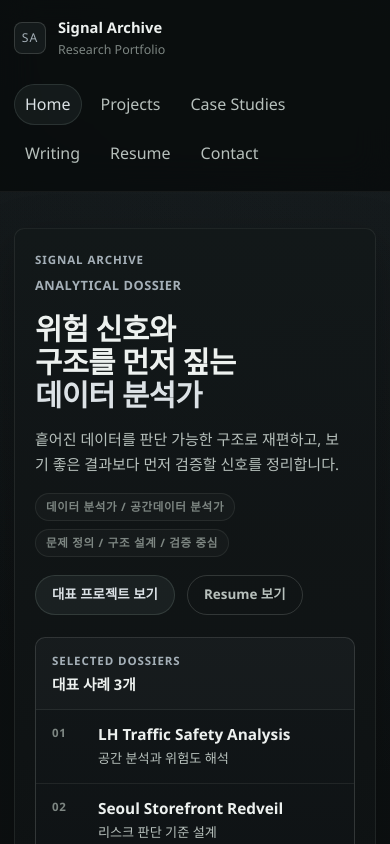
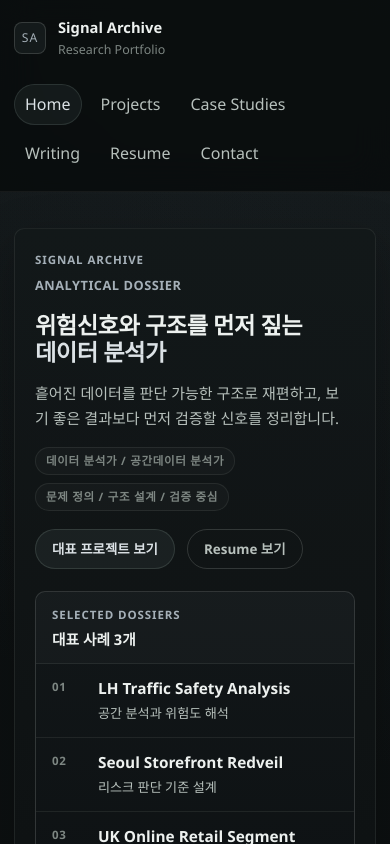
Before and after one commit to dffxonnb-cyber/signal-archive, a Next.js app: page / in a window 390 px wide. Shown: the top 844 px of the page. Built offline with nearby package versions, Linux system fonts and the light colour scheme.

Commit message:
Localize README and refine home hero

```diff
--- a/app/globals.css
+++ b/app/globals.css
@@ -386,7 +386,8 @@ main {
 }
 
 .home-hero .hero-title {
-  max-width: 13ch;
+  width: fit-content;
+  max-width: 100%;
   font-size: 2.35rem;
   line-height: 1.12;
   letter-spacing: -0.02em;
@@ -403,6 +404,7 @@ main {
   display: block;
 }
 
+.home-hero__title-prefix,
 .home-hero__title-tail {
   white-space: nowrap;
 }
@@ -1533,7 +1535,8 @@ main {
   }
 
   .home-hero .hero-title {
-    max-width: 15ch;
+    width: fit-content;
+    max-width: 100%;
     font-size: 1.85rem;
     line-height: 1.12;
   }
@@ -1595,4 +1598,9 @@ main {
     flex-direction: column;
     align-items: stretch;
   }
-}
+
+  .home-hero .hero-title {
+    font-size: 1.45rem;
+    line-height: 1.16;
+  }
+}
--- a/app/page.tsx
+++ b/app/page.tsx
@@ -94,7 +94,7 @@ export default function HomePage() {
             </div>
 
             <h1 className="hero-title home-hero__title">
-              <span className="home-hero__title-prefix">위험 신호와 구조를 먼저 짚는</span>
+              <span className="home-hero__title-prefix">위험신호와 구조를 먼저 짚는</span>
               <span className="hero-title__accent home-hero__title-tail">데이터 분석가</span>
             </h1>
 
```
Also changed, not shown: 1 other file (tests, documents, lock files or other folders).
